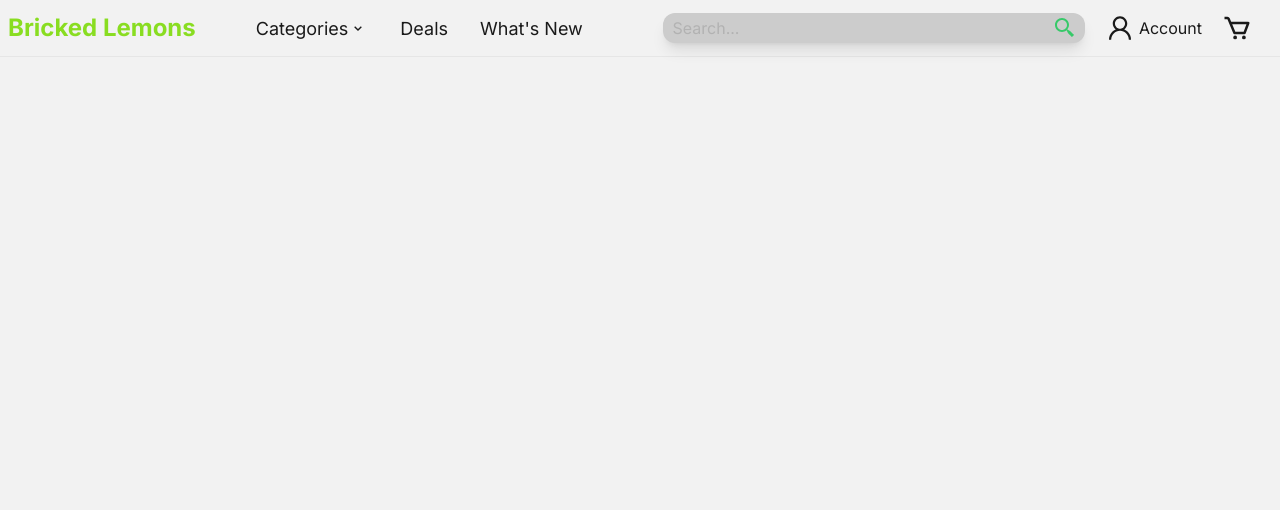
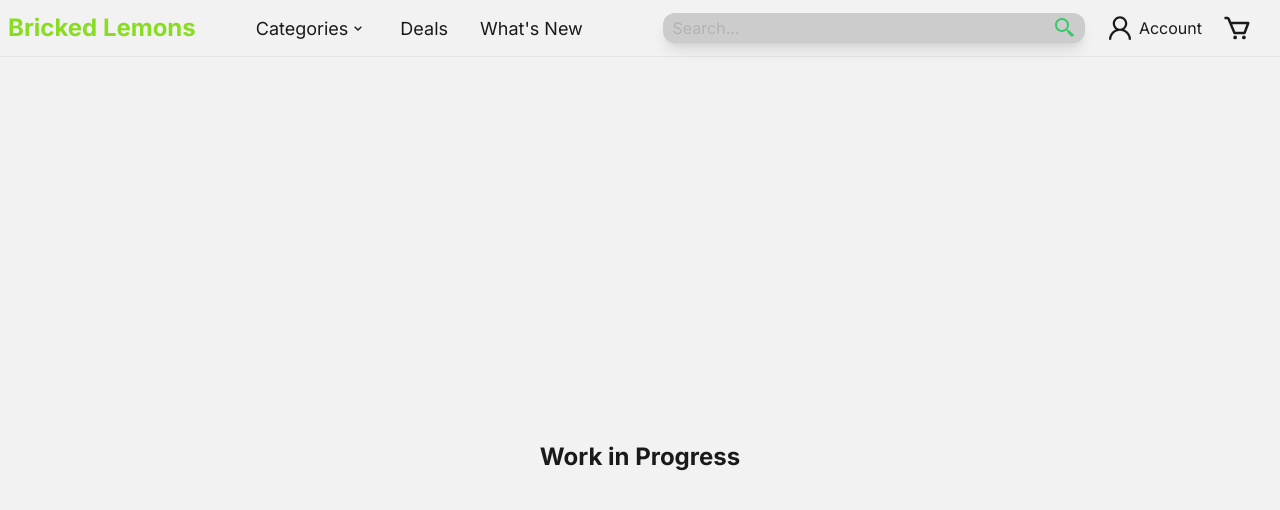
Before and after one commit to Fareskingtube/bricked-lemons-private, a React (Vite) app in the folder frontend/: page /new in a window 1280 px wide. Shown: the top 510 px of the page. Built offline with nearby package versions, Linux system fonts and the light colour scheme; no server answers.

Commit message:
Add work in progress to no implemented navbar routes

```diff
--- a/frontend/src/App.tsx
+++ b/frontend/src/App.tsx
@@ -12,6 +12,7 @@ import { QueryClient, QueryClientProvider } from "@tanstack/react-query";
 // import { ReactQueryDevtools } from "@tanstack/react-query-devtools";
 import Profile from "./pages/Profile";
 import Admin from "./pages/Admin";
+import WorkInProgress from "./pages/WorkInProgress";
 
 const queryClient = new QueryClient();
 
@@ -32,6 +33,9 @@ function App() {
 						<Route path="/cart" element={<Cart />} />
 						<Route path="/profile" element={<Profile />} />
 						<Route path="/admin" element={<Admin />} />
+						<Route path="/categories" element={<WorkInProgress />} />
+						<Route path="/deals" element={<WorkInProgress />} />
+						<Route path="/new" element={<WorkInProgress />} />
 					</Routes>
 					{/* TODO: Remove */}
 					{/* <ReactQueryDevtools initialIsOpen={false} buttonPosition="bottom-right" /> */}
--- /dev/null
+++ b/frontend/src/pages/WorkInProgress.tsx
@@ -0,0 +1,9 @@
+function WorkInProgress() {
+	return (
+		<div className="w-screen h-screen flex items-center justify-center">
+			<h2>Work in Progress</h2>
+		</div>
+	);
+}
+
+export default WorkInProgress;
```
